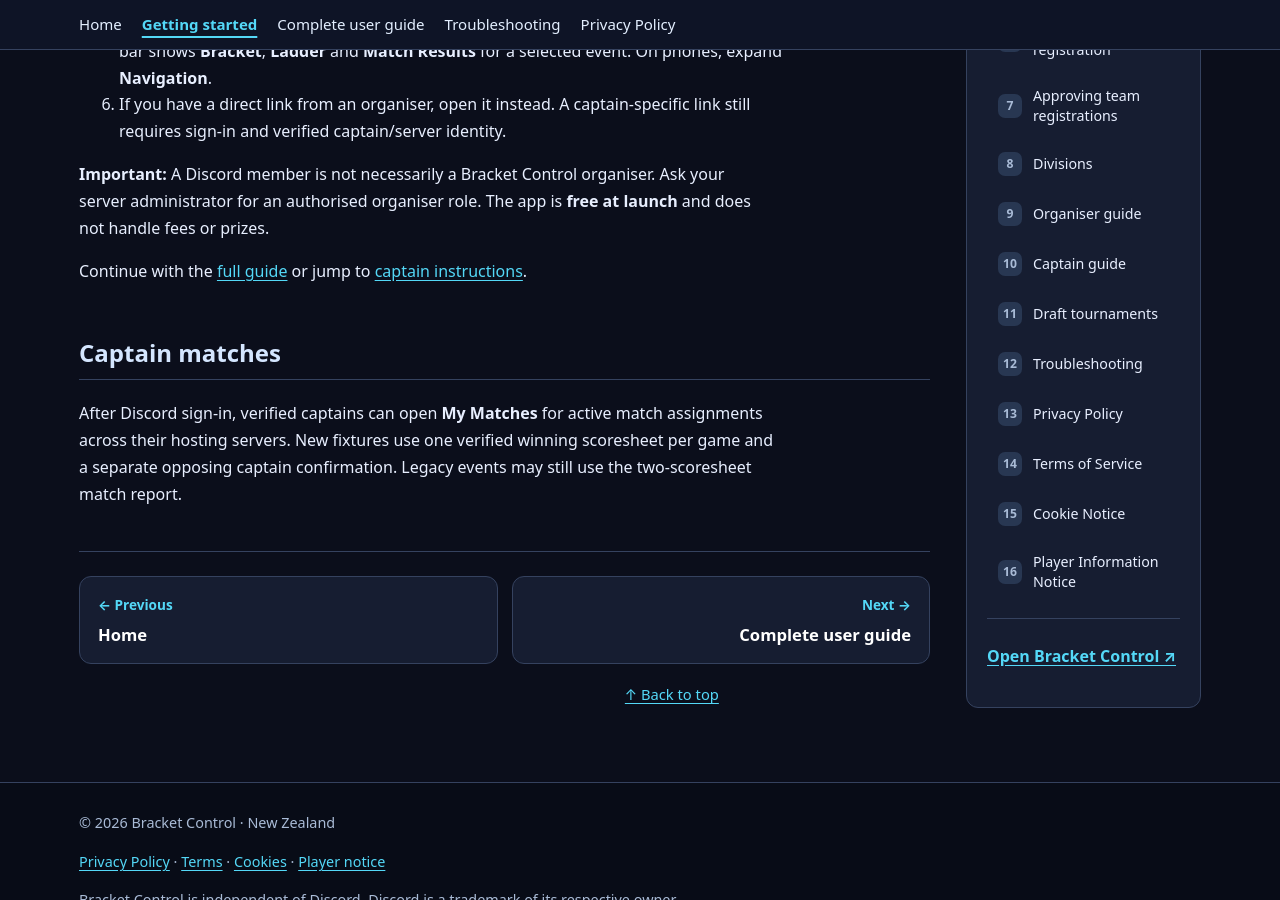
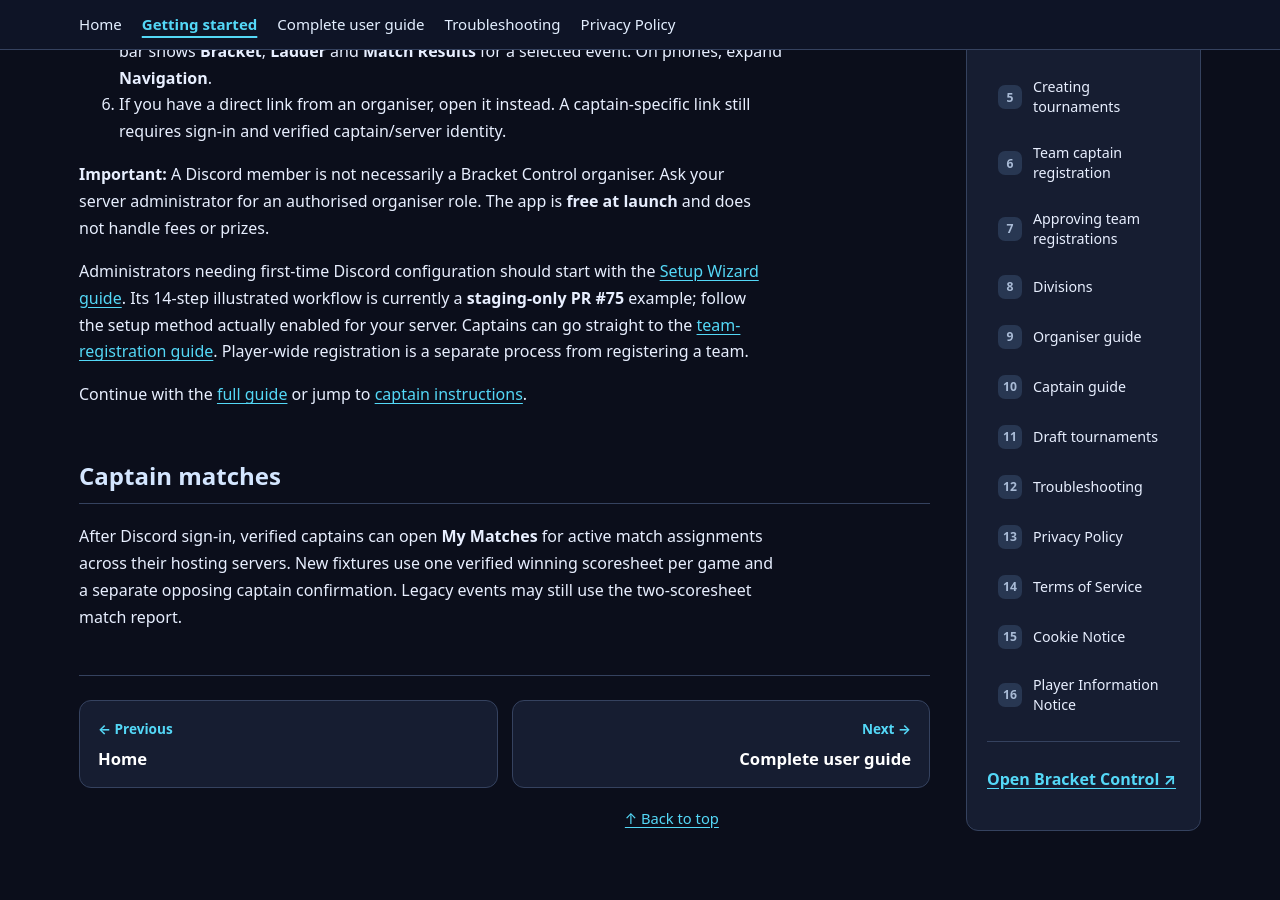
Before and after one commit to dev-dyly/bracket-control-wiki, a Jekyll site: the page built from getting-started.md, in a window 1280 px wide and 900 px high, scrolled down 609 px. Built offline with Jekyll 4.4.1, drawn with Linux system fonts in a browser that asks for light colours.

Commit message:
docs: cross-link focused workflow guides in getting-started.md

```diff
--- a/getting-started.md
+++ b/getting-started.md
@@ -14,6 +14,8 @@ permalink: /getting-started/
 
 **Important:** A Discord member is not necessarily a Bracket Control organiser. Ask your server administrator for an authorised organiser role. The app is **free at launch** and does not handle fees or prizes.
 
+Administrators needing first-time Discord configuration should start with the [Setup Wizard guide]({{ '/guides/server-setup/' | relative_url }}). Its 14-step illustrated workflow is currently a **staging-only PR #75** example; follow the setup method actually enabled for your server. Captains can go straight to the [team-registration guide]({{ '/guides/team-registration/' | relative_url }}). Player-wide registration is a separate process from registering a team.
+
 Continue with the [full guide]({{ '/guides/user-guide/' | relative_url }}) or jump to [captain instructions]({{ '/guides/captains/' | relative_url }}).
 
 ## Captain matches
```
